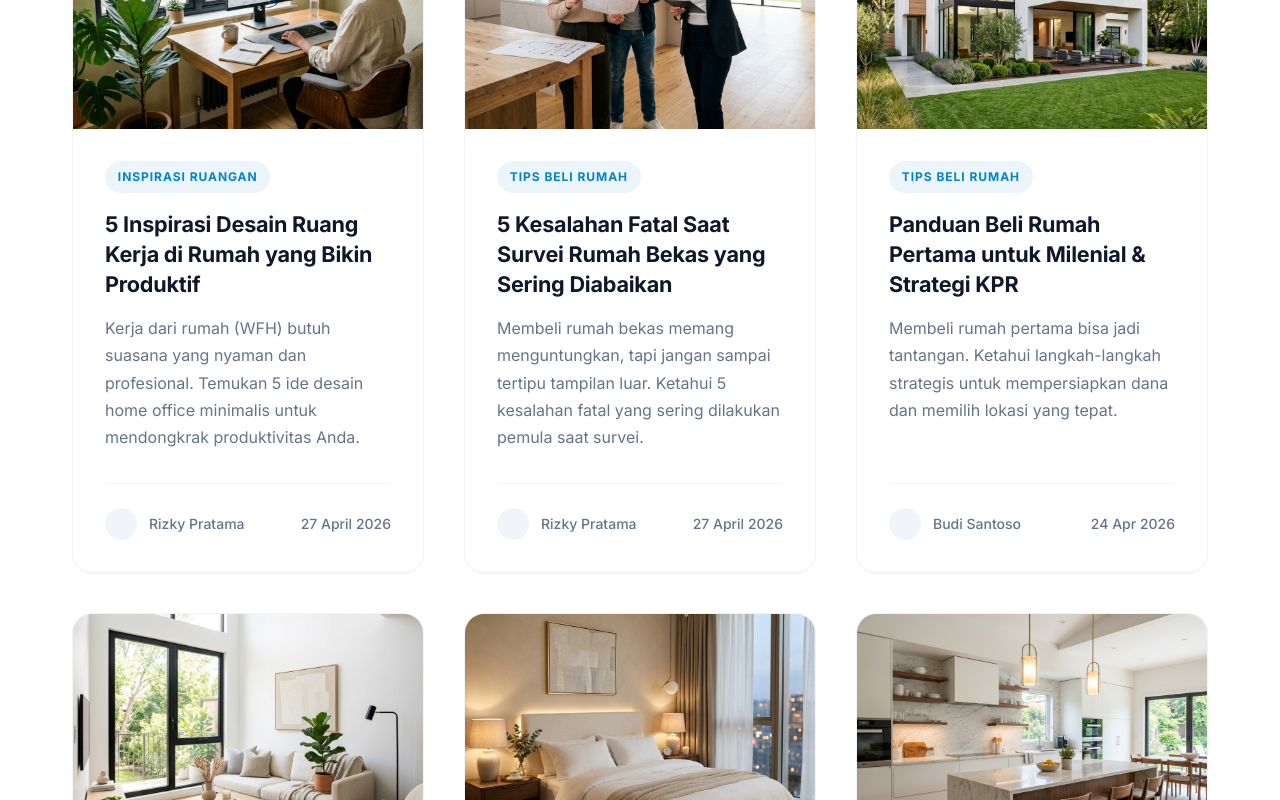
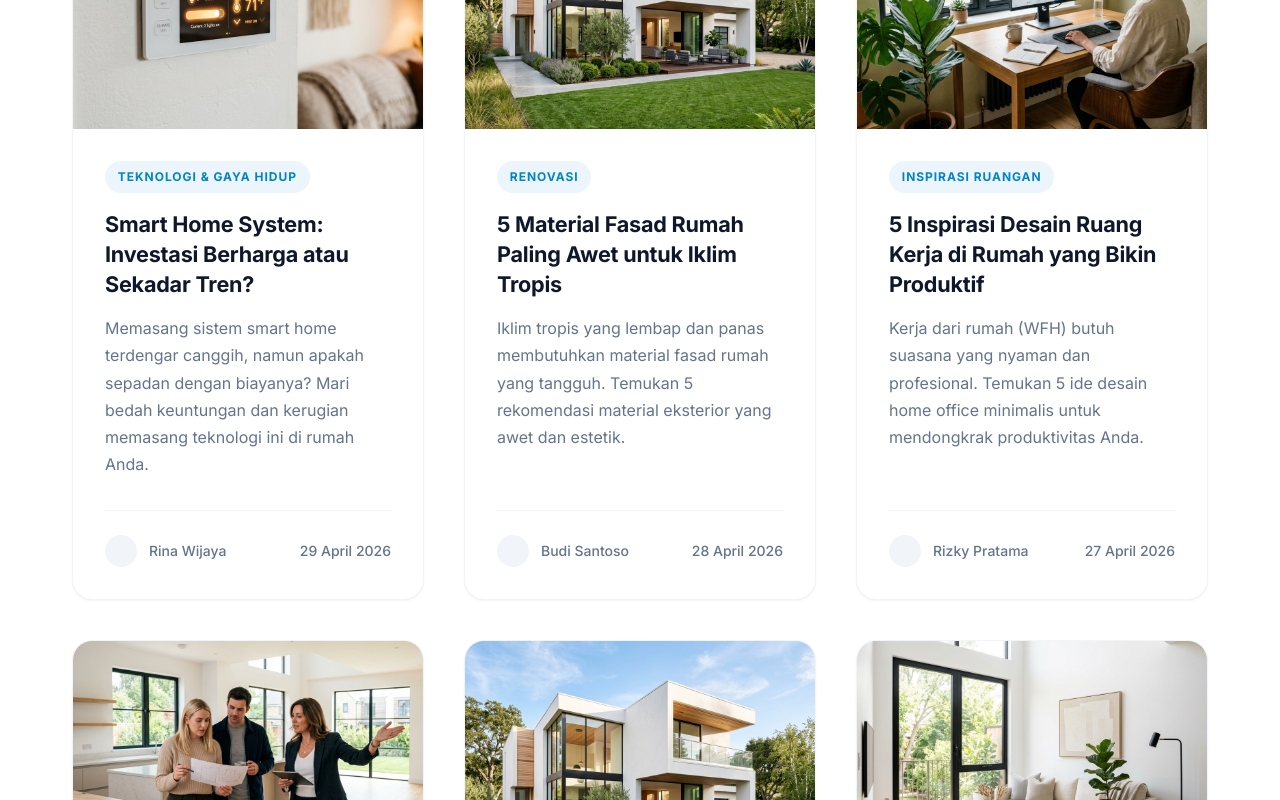
Before and after one commit to crashingdown90/homelink, a Next.js app: page / in a window 1280 px wide. Shown: the part 1618-2418 px from the top of the page. Built offline with nearby package versions, Linux system fonts and the light colour scheme.

Commit message:
content: add articles for renovasi and teknologi categories

```diff
--- /dev/null
+++ b/src/data/art10.ts
@@ -0,0 +1,41 @@
+import { Article } from "./articles";
+
+export const art10: Article[] = [
+  {
+    id: "10",
+    slug: "smart-home-system-investasi",
+    title: "Smart Home System: Investasi Berharga atau Sekadar Tren?",
+    excerpt: "Memasang sistem smart home terdengar canggih, namun apakah sepadan dengan biayanya? Mari bedah keuntungan dan kerugian memasang teknologi ini di rumah Anda.",
+    content: `
+      <h2>Era Baru Otomatisasi Hunian</h2>
+      <p>Bayangkan Anda sedang dalam perjalanan pulang, dan dengan satu sentuhan di layar ponsel pintar, AC di ruang tamu menyala, lampu luar meredup, dan tirai tertutup secara otomatis. Apa yang dulunya hanya ada di film fiksi ilmiah, kini menjadi kenyataan berkat teknologi <em>Smart Home System</em> atau sistem rumah pintar. Di kota-kota besar, fitur ini mulai menjadi standar untuk apartemen dan perumahan premium kelas menengah ke atas.</p>
+      <p>Namun pertanyaannya, bagi masyarakat awam, apakah menghabiskan belasan hingga puluhan juta rupiah untuk mengintegrasikan perangkat pintar di rumah benar-benar investasi yang menguntungkan, ataukah hanya tren (<em>gimmick</em>) sesaat yang cepat usang?</p>
+
+      <h2>Kelebihan Utama: Efisiensi dan Keamanan Tingkat Tinggi</h2>
+      <p>Daya tarik terbesar dari ekosistem <em>smart home</em> terletak pada kontrol absolut. Berikut adalah keuntungan utamanya:</p>
+      <ul>
+        <li><strong>Penghematan Energi:</strong> Sering lupa mematikan lampu atau AC saat terburu-buru ke kantor? Smart sistem dapat mendeteksi sensor gerak atau mengatur <em>timer</em> untuk memutus arus listrik secara otomatis. Dalam jangka panjang, hal ini bisa memangkas tagihan listrik bulanan Anda secara signifikan.</li>
+        <li><strong>Keamanan yang Berlapis:</strong> Integrasi <em>Smart Door Lock</em> (Kunci Pintu Pintar), CCTV, dan sensor jendela memberikan rasa aman maksimal. Anda akan menerima notifikasi <em>real-time</em> di ponsel jika ada pintu yang dibuka paksa saat Anda sedang berlibur ke luar kota.</li>
+        <li><strong>Kenyamanan Estetika:</strong> Menghilangkan puluhan saklar manual yang merusak pemandangan dinding dengan satu panel kontrol layar sentuh atau perintah suara (seperti Google Assistant / Alexa).</li>
+      </ul>
+
+      <h2>Kekurangan yang Wajib Dipertimbangkan</h2>
+      <p>Tidak ada teknologi yang sempurna. Memiliki rumah pintar juga menghadirkan serangkaian tantangan tersendiri:</p>
+      <ul>
+        <li><strong>Ketergantungan pada Koneksi Internet:</strong> Ini adalah 'Kelemahan Achilles' dari smart home. Jika koneksi Wi-Fi di rumah Anda terputus atau tidak stabil, rumah cerdas Anda mendadak berubah menjadi rumah yang sangat 'bodoh'. Anda mungkin tidak bisa menyalakan lampu dari aplikasi jika tidak ada sinyal.</li>
+        <li><strong>Risiko Peretasan (Hacking):</strong> Segala sesuatu yang terhubung ke internet memiliki risiko untuk diretas. Jika kamera keamanan atau sistem kunci pintu Anda berhasil dijebol oleh pihak tak bertanggung jawab secara virtual, keamanan fisik rumah Anda akan ikut terancam. Sangat disarankan untuk menggunakan perangkat dari pabrikan terpercaya dengan enkripsi tinggi.</li>
+        <li><strong>Biaya Penggantian dan Usia Perangkat:</strong> Teknologi berkembang sangat cepat. Perangkat keras yang Anda pasang hari ini mungkin tidak lagi mendapat pembaruan <em>software</em> dalam 5 tahun ke depan, memaksa Anda untuk terus melakukan peremajaan perangkat dengan biaya yang tidak murah.</li>
+      </ul>
+
+      <h3>Kesimpulan</h3>
+      <p>Sistem rumah pintar adalah <strong>investasi yang sangat berharga</strong> jika Anda memprioritaskan gaya hidup praktis, keamanan, dan penghematan daya listrik jangka panjang. Namun, Anda tidak harus merenovasi seluruh rumah sekaligus.</p>
+      <p>Bagi pemula, mulailah berinvestasi secara bertahap (<em>piecemeal</em>). Cobalah membeli satu unit <em>Smart Door Lock</em> untuk pintu utama atau beberapa <em>Smart Bulb</em> (lampu cerdas) terlebih dahulu. Rasakan manfaatnya, dan jika Anda merasa sangat terbantu, barulah tingkatkan ke sistem panel yang terintegrasi secara total ke seluruh ruangan.</p>
+    `,
+    author: "Rina Wijaya",
+    date: "29 April 2026",
+    category: "Teknologi & Gaya Hidup",
+    image: "/smart-home.png",
+    metaDescription: "Keuntungan dan kerugian menggunakan Smart Home System. Apakah sistem rumah pintar sepadan dengan biayanya? Pelajari sebelum berinvestasi.",
+    keywords: "smart home, rumah pintar, sistem keamanan rumah, smart door lock, smart lighting, teknologi properti"
+  }
+];
--- /dev/null
+++ b/src/data/art9.ts
@@ -0,0 +1,38 @@
+import { Article } from "./articles";
+
+export const art9: Article[] = [
+  {
+    id: "9",
+    slug: "material-fasad-rumah-tropis",
+    title: "5 Material Fasad Rumah Paling Awet untuk Iklim Tropis",
+    excerpt: "Iklim tropis yang lembap dan panas membutuhkan material fasad rumah yang tangguh. Temukan 5 rekomendasi material eksterior yang awet dan estetik.",
+    content: `
+      <h2>Tantangan Membangun Rumah di Iklim Tropis</h2>
+      <p>Mendesain eksterior rumah di negara beriklim tropis seperti Indonesia membutuhkan perhatian khusus. Cuaca ekstrem berupa panas matahari yang menyengat, curah hujan tinggi, dan tingkat kelembapan udara yang tinggi bisa membuat material bangunan cepat lapuk, berjamur, atau pudar warnanya. Oleh karena itu, pemilihan material fasad (tampak depan rumah) tidak boleh hanya mengandalkan estetika, tetapi juga ketahanan jangka panjang.</p>
+
+      <h2>1. Batu Alam: Tangguh dan Elegan</h2>
+      <p>Batu alam selalu menjadi primadona untuk fasad rumah berkonsep natural maupun modern. Material seperti batu candi, batu andesit, atau paras jogja tidak hanya memberikan tekstur yang kaya, tetapi juga sangat tahan terhadap perubahan cuaca. Keunggulan utamanya adalah warna alaminya yang tidak akan pernah pudar. Untuk menghindari lumut dan jamur akibat hujan, pastikan batu alam sudah dilapisi dengan cairan <em>coating</em> pelindung batu alam yang berkualitas.</p>
+
+      <h2>2. Conwood atau Woodplank (Kayu Fiber Semen)</h2>
+      <p>Kayu solid memang indah, namun rentan melengkung akibat panas dan habis dimakan rayap. Sebagai alternatif yang jauh lebih pintar, gunakan material kayu fiber semen (seperti merk Conwood atau Shera). Material ini terbuat dari campuran semen dan serat selulosa, namun dicetak dengan urat kayu asli. Hasilnya? Tampilan fasad sehangat kayu, namun sekuat beton. Tahan api, tahan rayap, dan tahan cuaca ekstrem.</p>
+
+      <h2>3. Bata Ekspos (Exposed Brick)</h2>
+      <p>Jika Anda menyukai gaya industrial atau rustik, bata ekspos adalah pilihan yang tidak pernah lekang oleh waktu. Dinding bata terakota yang dibiarkan tanpa plesteran memiliki sifat insulasi termal yang baik—artinya, dapat menyerap panas di siang hari dan melepaskannya di malam hari, sehingga bagian dalam rumah tetap sejuk. Sama seperti batu alam, bata ekspos juga perlu di-<em>coating</em> secara berkala agar terhindar dari lumut putih.</p>
+
+      <h2>4. Plesteran Kamprot (Rough Cast/Pebble Dash)</h2>
+      <p>Plesteran kamprot adalah teknik penyelesaian dinding dengan tekstur kasar bertonjolan. Teknik ini sangat populer pada arsitektur rumah tropis modern. Keunggulan tekstur kasarnya adalah kemampuannya menyembunyikan retak rambut pada dinding, yang sering terjadi akibat pemuaian cuaca. Selain itu, tekstur kamprot memberikan permainan bayangan (<em>shadow play</em>) yang sangat indah ketika tertimpa cahaya matahari sore.</p>
+
+      <h2>5. Rooster (Loster) Beton atau Tanah Liat</h2>
+      <p>Rooster bukan hanya sekadar ornamen tempelan. Untuk rumah tropis, dinding fasad yang menggunakan rooster berfungsi ganda sebagai ventilasi udara alami (<em>cross ventilation</em>) dan penahan sinar matahari langsung (<em>sun shading</em>). Penggunaan rooster di area balkon atau halaman depan akan menurunkan suhu ruangan secara drastis tanpa menghalangi sirkulasi udara.</p>
+
+      <h3>Kesimpulan</h3>
+      <p>Memilih material fasad untuk rumah tropis adalah investasi jangka panjang. Daripada harus mengecat ulang fasad setiap dua tahun sekali karena cat yang mengelupas, lebih baik mengkombinasikan material-material bertekstur di atas. Hasilnya, rumah Anda tidak hanya awet merawat diri (<em>low maintenance</em>), tetapi juga memiliki karakter arsitektur yang kuat.</p>
+    `,
+    author: "Budi Santoso",
+    date: "28 April 2026",
+    category: "Renovasi",
+    image: "/house-exterior.png",
+    metaDescription: "Temukan 5 material fasad rumah paling tangguh untuk iklim tropis. Dari batu alam, woodplank, hingga dinding kamprot yang anti jamur dan rayap.",
+    keywords: "fasad rumah, material eksterior, rumah tropis, batu alam, woodplank, renovasi rumah"
+  }
+];
--- a/src/data/articles.ts
+++ b/src/data/articles.ts
@@ -6,6 +6,8 @@ import { art5 } from './art5';
 import { art6 } from './art6';
 import { art7 } from './art7';
 import { art8 } from './art8';
+import { art9 } from './art9';
+import { art10 } from './art10';
 
 export interface Article {
   id: string;
@@ -22,6 +24,8 @@ export interface Article {
 }
 
 export const articles: Article[] = [
+  ...art10,
+  ...art9,
   ...art8,
   ...art7,
   ...articlesPart1,
```
